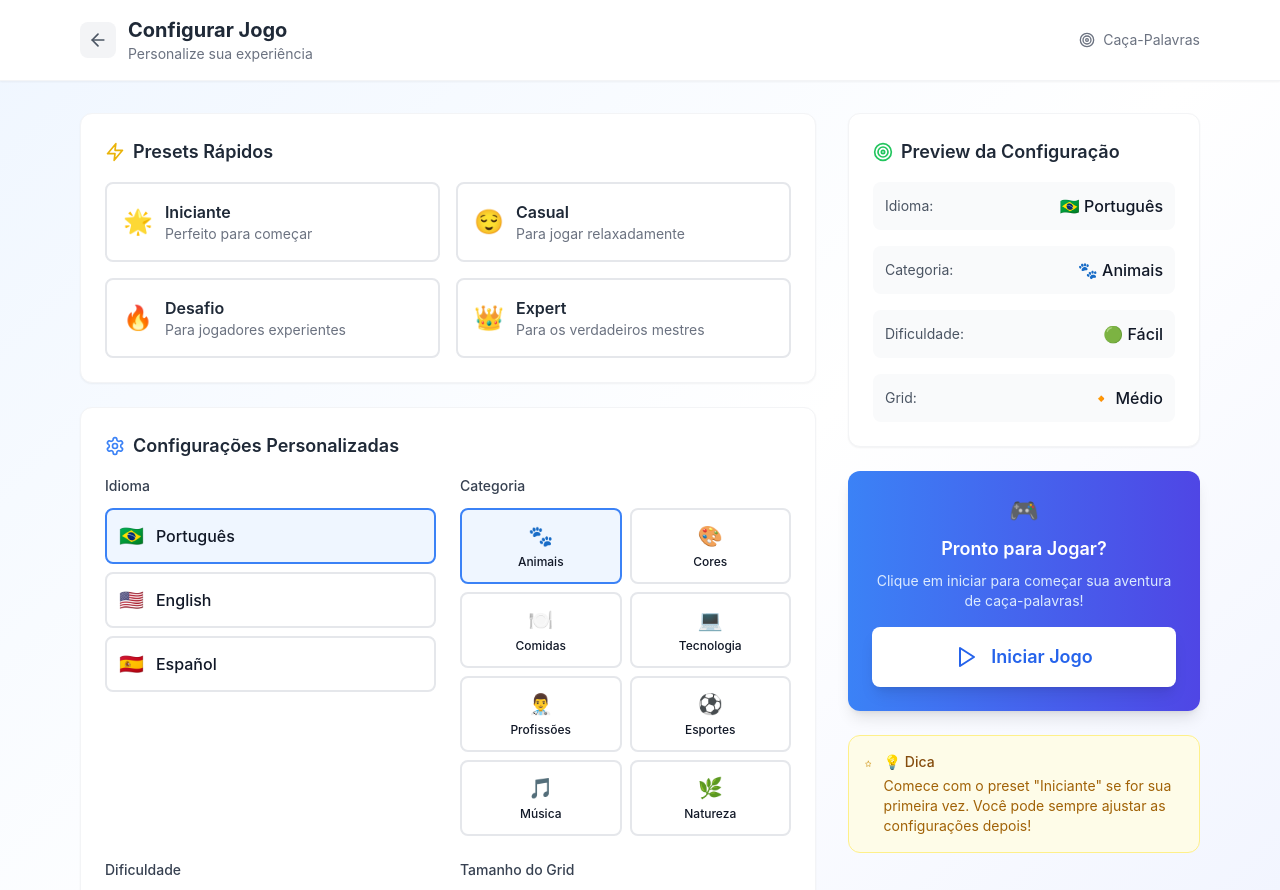
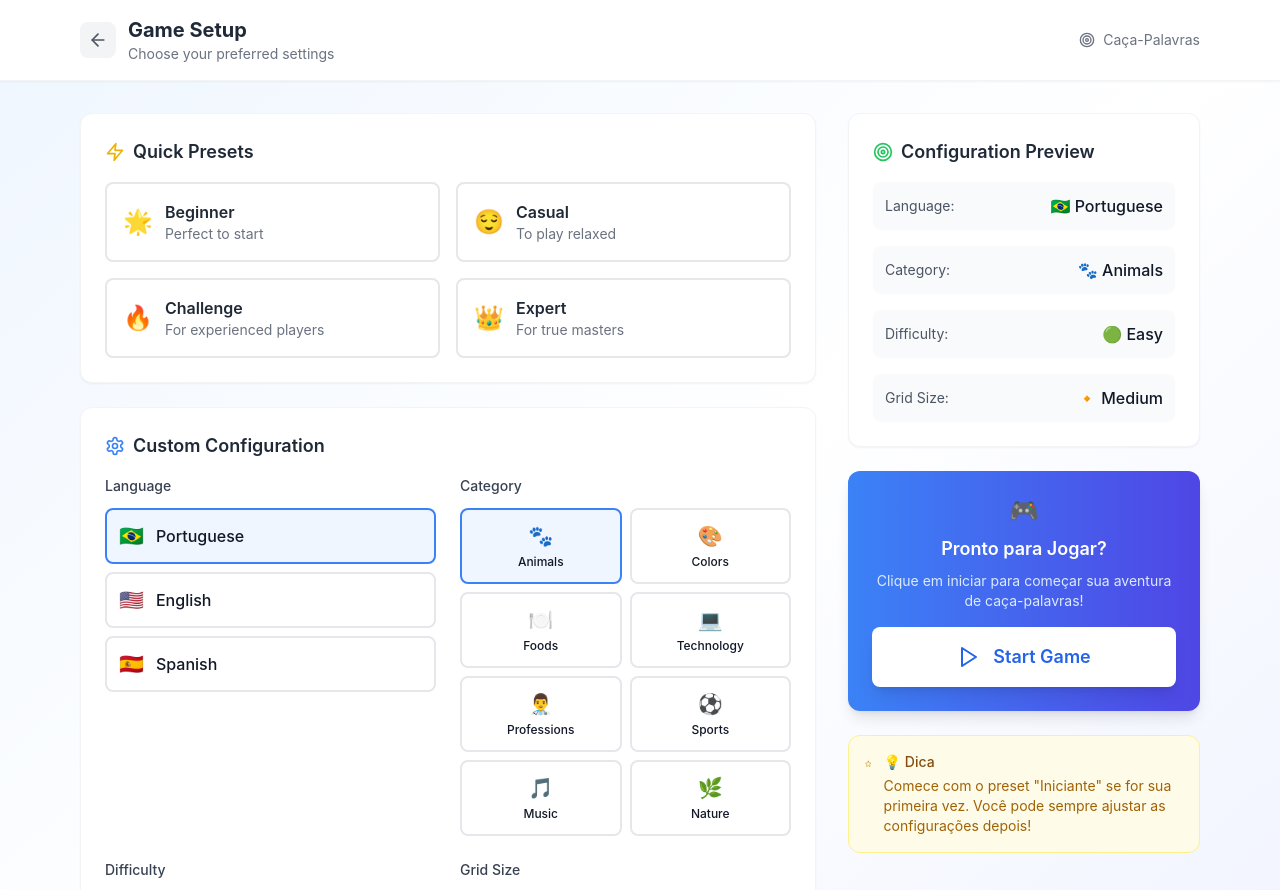
Before and after one commit to gus-gslab/gslgamezone, a React (Vite) app: page /game-setup in a window 1280 px wide. Shown: the top 890 px of the page. Built offline with nearby package versions, Linux system fonts and the light colour scheme.

Commit message:
🌍 Add i18n support to GameSetup page - now uses same language as Home

```diff
--- a/src/locales/en.json
+++ b/src/locales/en.json
@@ -80,5 +80,69 @@
       "about": "About",
       "contact": "Contact"
     }
+  },
+  "gameSetup": {
+    "title": "Game Setup",
+    "subtitle": "Choose your preferred settings",
+    "backToHome": "Back to Home",
+    "startGame": "Start Game",
+    "presets": {
+      "title": "Quick Presets",
+      "beginner": {
+        "name": "Beginner",
+        "description": "Perfect to start"
+      },
+      "casual": {
+        "name": "Casual",
+        "description": "To play relaxed"
+      },
+      "challenge": {
+        "name": "Challenge",
+        "description": "For experienced players"
+      },
+      "expert": {
+        "name": "Expert",
+        "description": "For true masters"
+      }
+    },
+    "custom": {
+      "title": "Custom Configuration",
+      "language": "Language",
+      "category": "Category",
+      "difficulty": "Difficulty",
+      "gridSize": "Grid Size"
+    },
+    "preview": {
+      "title": "Configuration Preview",
+      "language": "Language",
+      "category": "Category",
+      "difficulty": "Difficulty",
+      "gridSize": "Grid Size"
+    },
+    "categories": {
+      "animals": "Animals",
+      "colors": "Colors",
+      "foods": "Foods",
+      "technology": "Technology",
+      "professions": "Professions",
+      "sports": "Sports",
+      "music": "Music",
+      "nature": "Nature"
+    },
+    "difficulties": {
+      "easy": "Easy",
+      "medium": "Medium",
+      "hard": "Hard"
+    },
+    "gridSizes": {
+      "small": "Small",
+      "medium": "Medium",
+      "large": "Large"
+    },
+    "languages": {
+      "pt": "Portuguese",
+      "en": "English",
+      "es": "Spanish"
+    }
   }
 }
--- a/src/locales/es.json
+++ b/src/locales/es.json
@@ -80,5 +80,69 @@
       "about": "Acerca de",
       "contact": "Contacto"
     }
+  },
+  "gameSetup": {
+    "title": "Configurar Juego",
+    "subtitle": "Elige tus configuraciones preferidas",
+    "backToHome": "Volver al Inicio",
+    "startGame": "Iniciar Juego",
+    "presets": {
+      "title": "Presets Rápidos",
+      "beginner": {
+        "name": "Principiante",
+        "description": "Perfecto para empezar"
+      },
+      "casual": {
+        "name": "Casual",
+        "description": "Para jugar relajadamente"
+      },
+      "challenge": {
+        "name": "Desafío",
+        "description": "Para jugadores experimentados"
+      },
+      "expert": {
+        "name": "Experto",
+        "description": "Para los verdaderos maestros"
+      }
+    },
+    "custom": {
+      "title": "Configuración Personalizada",
+      "language": "Idioma",
+      "category": "Categoría",
+      "difficulty": "Dificultad",
+      "gridSize": "Tamaño de la Cuadrícula"
+    },
+    "preview": {
+      "title": "Vista Previa de la Configuración",
+      "language": "Idioma",
+      "category": "Categoría",
+      "difficulty": "Dificultad",
+      "gridSize": "Tamaño de la Cuadrícula"
+    },
+    "categories": {
+      "animals": "Animales",
+      "colors": "Colores",
+      "foods": "Comidas",
+      "technology": "Tecnología",
+      "professions": "Profesiones",
+      "sports": "Deportes",
+      "music": "Música",
+      "nature": "Naturaleza"
+    },
+    "difficulties": {
+      "easy": "Fácil",
+      "medium": "Medio",
+      "hard": "Difícil"
+    },
+    "gridSizes": {
+      "small": "Pequeño",
+      "medium": "Medio",
+      "large": "Grande"
+    },
+    "languages": {
+      "pt": "Portugués",
+      "en": "Inglés",
+      "es": "Español"
+    }
   }
 }
--- a/src/locales/pt.json
+++ b/src/locales/pt.json
@@ -80,5 +80,69 @@
       "about": "Sobre",
       "contact": "Contato"
     }
+  },
+  "gameSetup": {
+    "title": "Configurar Jogo",
+    "subtitle": "Escolha suas configurações preferidas",
+    "backToHome": "Voltar para Home",
+    "startGame": "Iniciar Jogo",
+    "presets": {
+      "title": "Presets Rápidos",
+      "beginner": {
+        "name": "Iniciante",
+        "description": "Perfeito para começar"
+      },
+      "casual": {
+        "name": "Casual",
+        "description": "Para jogar relaxadamente"
+      },
+      "challenge": {
+        "name": "Desafio",
+        "description": "Para jogadores experientes"
+      },
+      "expert": {
+        "name": "Expert",
+        "description": "Para os verdadeiros mestres"
+      }
+    },
+    "custom": {
+      "title": "Configuração Personalizada",
+      "language": "Idioma",
+      "category": "Categoria",
+      "difficulty": "Dificuldade",
+      "gridSize": "Tamanho do Grid"
+    },
+    "preview": {
+      "title": "Preview da Configuração",
+      "language": "Idioma",
+      "category": "Categoria",
+      "difficulty": "Dificuldade",
+      "gridSize": "Tamanho do Grid"
+    },
+    "categories": {
+      "animals": "Animais",
+      "colors": "Cores",
+      "foods": "Comidas",
+      "technology": "Tecnologia",
+      "professions": "Profissões",
+      "sports": "Esportes",
+      "music": "Música",
+      "nature": "Natureza"
+    },
+    "difficulties": {
+      "easy": "Fácil",
+      "medium": "Médio",
+      "hard": "Difícil"
+    },
+    "gridSizes": {
+      "small": "Pequeno",
+      "medium": "Médio",
+      "large": "Grande"
+    },
+    "languages": {
+      "pt": "Português",
+      "en": "English",
+      "es": "Español"
+    }
   }
 }
--- a/src/pages/GameSetup.tsx
+++ b/src/pages/GameSetup.tsx
@@ -14,7 +14,7 @@ interface GameConfig {
 const GameSetup: React.FC = () => {
   const navigate = useNavigate();
   const [searchParams] = useSearchParams();
-  const { i18n } = useTranslation();
+  const { i18n, t } = useTranslation();
 
   // Configuração inicial baseada na URL ou padrões
   const [config, setConfig] = useState<GameConfig>({
@@ -42,61 +42,61 @@ const GameSetup: React.FC = () => {
   const presets = [
     {
       id: 'beginner',
-      name: 'Iniciante',
-      description: 'Perfeito para começar',
+      name: t('gameSetup.presets.beginner.name'),
+      description: t('gameSetup.presets.beginner.description'),
       icon: '🌟',
       config: { language: config.language, gridSize: 'small', difficulty: 'easy', category: 'animals' }
     },
     {
       id: 'casual',
-      name: 'Casual',
-      description: 'Para jogar relaxadamente',
+      name: t('gameSetup.presets.casual.name'),
+      description: t('gameSetup.presets.casual.description'),
       icon: '😌',
       config: { language: config.language, gridSize: 'medium', difficulty: 'easy', category: 'colors' }
     },
     {
       id: 'challenge',
-      name: 'Desafio',
-      description: 'Para jogadores experientes',
+      name: t('gameSetup.presets.challenge.name'),
+      description: t('gameSetup.presets.challenge.description'),
       icon: '🔥',
       config: { language: config.language, gridSize: 'large', difficulty: 'medium', category: 'technology' }
     },
     {
       id: 'expert',
-      name: 'Expert',
-      description: 'Para os verdadeiros mestres',
+      name: t('gameSetup.presets.expert.name'),
+      description: t('gameSetup.presets.expert.description'),
       icon: '👑',
       config: { language: config.language, gridSize: 'large', difficulty: 'hard', category: 'professions' }
     }
   ];
 
   const categories = {
-    animals: { name: 'Animais', icon: '🐾', color: 'from-green-400 to-green-600' },
-    colors: { name: 'Cores', icon: '🎨', color: 'from-pink-400 to-pink-600' },
-    foods: { name: 'Comidas', icon: '🍽️', color: 'from-orange-400 to-orange-600' },
-    technology: { name: 'Tecnologia', icon: '💻', color: 'from-blue-400 to-blue-600' },
-    professions: { name: 'Profissões', icon: '👨‍⚕️', color: 'from-purple-400 to-purple-600' },
-    sports: { name: 'Esportes', icon: '⚽', color: 'from-red-400 to-red-600' },
-    music: { name: 'Música', icon: '🎵', color: 'from-indigo-400 to-indigo-600' },
-    nature: { name: 'Natureza', icon: '🌿', color: 'from-emerald-400 to-emerald-600' }
+    animals: { name: t('gameSetup.categories.animals'), icon: '🐾', color: 'from-green-400 to-green-600' },
+    colors: { name: t('gameSetup.categories.colors'), icon: '🎨', color: 'from-pink-400 to-pink-600' },
+    foods: { name: t('gameSetup.categories.foods'), icon: '🍽️', color: 'from-orange-400 to-orange-600' },
+    technology: { name: t('gameSetup.categories.technology'), icon: '💻', color: 'from-blue-400 to-blue-600' },
+    professions: { name: t('gameSetup.categories.professions'), icon: '👨‍⚕️', color: 'from-purple-400 to-purple-600' },
+    sports: { name: t('gameSetup.categories.sports'), icon: '⚽', color: 'from-red-400 to-red-600' },
+    music: { name: t('gameSetup.categories.music'), icon: '🎵', color: 'from-indigo-400 to-indigo-600' },
+    nature: { name: t('gameSetup.categories.nature'), icon: '🌿', color: 'from-emerald-400 to-emerald-600' }
   };
 
   const difficulties = [
-    { value: 'easy', name: 'Fácil', icon: '🟢', description: 'Palavras simples e curtas' },
-    { value: 'medium', name: 'Médio', icon: '🟡', description: 'Palavras intermediárias' },
-    { value: 'hard', name: 'Difícil', icon: '🔴', description: 'Palavras complexas e longas' }
+    { value: 'easy', name: t('gameSetup.difficulties.easy'), icon: '🟢', description: 'Palavras simples e curtas' },
+    { value: 'medium', name: t('gameSetup.difficulties.medium'), icon: '🟡', description: 'Palavras intermediárias' },
+    { value: 'hard', name: t('gameSetup.difficulties.hard'), icon: '🔴', description: 'Palavras complexas e longas' }
   ];
 
   const gridSizes = [
-    { value: 'small', name: 'Pequeno', icon: '🔹', description: '10x12 - 6 palavras' },
-    { value: 'medium', name: 'Médio', icon: '🔸', description: '12x15 - 8 palavras' },
-    { value: 'large', name: 'Grande', icon: '🔶', description: '14x18 - 10 palavras' }
+    { value: 'small', name: t('gameSetup.gridSizes.small'), icon: '🔹', description: '10x12 - 6 palavras' },
+    { value: 'medium', name: t('gameSetup.gridSizes.medium'), icon: '🔸', description: '12x15 - 8 palavras' },
+    { value: 'large', name: t('gameSetup.gridSizes.large'), icon: '🔶', description: '14x18 - 10 palavras' }
   ];
 
   const languages = [
-    { value: 'pt', name: 'Português', flag: '🇧🇷' },
-    { value: 'en', name: 'English', flag: '🇺🇸' },
-    { value: 'es', name: 'Español', flag: '🇪🇸' }
+    { value: 'pt', name: t('gameSetup.languages.pt'), flag: '🇧🇷' },
+    { value: 'en', name: t('gameSetup.languages.en'), flag: '🇺🇸' },
+    { value: 'es', name: t('gameSetup.languages.es'), flag: '🇪🇸' }
   ];
 
   const handlePresetSelect = (preset: any) => {
@@ -144,8 +144,8 @@ const GameSetup: React.FC = () => {
                 <ArrowLeft size={20} className="text-gray-600" />
               </motion.button>
               <div>
-                <h1 className="text-xl font-bold text-gray-800">Configurar Jogo</h1>
-                <p className="text-sm text-gray-500">Personalize sua experiência</p>
+                <h1 className="text-xl font-bold text-gray-800">{t('gameSetup.title')}</h1>
+                <p className="text-sm text-gray-500">{t('gameSetup.subtitle')}</p>
               </div>
             </div>
             <div className="flex items-center gap-2 text-sm text-gray-500">
@@ -171,7 +171,7 @@ const GameSetup: React.FC = () => {
             >
               <h2 className="text-lg font-semibold text-gray-800 mb-4 flex items-center gap-2">
                 <Zap className="text-yellow-500" size={20} />
-                Presets Rápidos
+                {t('gameSetup.presets.title')}
               </h2>
               <div className="grid grid-cols-1 sm:grid-cols-2 gap-4">
                 {presets.map((preset) => (
@@ -207,7 +207,7 @@ const GameSetup: React.FC = () => {
             >
               <h2 className="text-lg font-semibold text-gray-800 mb-4 flex items-center gap-2">
                 <Settings className="text-blue-500" size={20} />
-                Configurações Personalizadas
+                {t('gameSetup.custom.title')}
               </h2>
 
               <div className="grid grid-cols-1 md:grid-cols-2 gap-6">
@@ -215,7 +215,7 @@ const GameSetup: React.FC = () => {
                 {/* Idioma */}
                 <div>
                   <label className="block text-sm font-medium text-gray-700 mb-3">
-                    Idioma
+                    {t('gameSetup.custom.language')}
                   </label>
                   <div className="space-y-2">
                     {languages.map((lang) => (
@@ -240,7 +240,7 @@ const GameSetup: React.FC = () => {
                 {/* Categoria */}
                 <div>
                   <label className="block text-sm font-medium text-gray-700 mb-3">
-                    Categoria
+                    {t('gameSetup.custom.category')}
                   </label>
                   <div className="grid grid-cols-2 gap-2">
                     {Object.entries(categories).map(([key, cat]) => (
@@ -263,7 +263,7 @@ const GameSetup: React.FC = () => {
                 {/* Dificuldade */}
                 <div>
                   <label className="block text-sm font-medium text-gray-700 mb-3">
-                    Dificuldade
+                    {t('gameSetup.custom.difficulty')}
                   </label>
                   <div className="space-y-2">
                     {difficulties.map((diff) => (
@@ -291,7 +291,7 @@ const GameSetup: React.FC = () => {
                 {/* Tamanho do Grid */}
                 <div>
                   <label className="block text-sm font-medium text-gray-700 mb-3">
-                    Tamanho do Grid
+                    {t('gameSetup.custom.gridSize')}
                   </label>
                   <div className="space-y-2">
                     {gridSizes.map((size) => (
@@ -331,27 +331,27 @@ const GameSetup: React.FC = () => {
             >
               <h2 className="text-lg font-semibold text-gray-800 mb-4 flex items-center gap-2">
                 <Target className="text-green-500" size={20} />
-                Preview da Configuração
+                {t('gameSetup.preview.title')}
               </h2>
 
               <div className="space-y-4">
                 <div className="flex items-center justify-between p-3 bg-gray-50 rounded-lg">
-                  <span className="text-sm text-gray-600">Idioma:</span>
+                                      <span className="text-sm text-gray-600">{t('gameSetup.preview.language')}:</span>
                   <span className="font-medium">{languages.find(l => l.value === config.language)?.flag} {languages.find(l => l.value === config.language)?.name}</span>
                 </div>
 
                 <div className="flex items-center justify-between p-3 bg-gray-50 rounded-lg">
-                  <span className="text-sm text-gray-600">Categoria:</span>
+                                      <span className="text-sm text-gray-600">{t('gameSetup.preview.category')}:</span>
                   <span className="font-medium">{categories[config.category as keyof typeof categories]?.icon} {categories[config.category as keyof typeof categories]?.name}</span>
                 </div>
 
                 <div className="flex items-center justify-between p-3 bg-gray-50 rounded-lg">
-                  <span className="text-sm text-gray-600">Dificuldade:</span>
+                                      <span className="text-sm text-gray-600">{t('gameSetup.preview.difficulty')}:</span>
                   <span className="font-medium">{difficulties.find(d => d.value === config.difficulty)?.icon} {difficulties.find(d => d.value === config.difficulty)?.name}</span>
                 </div>
 
                 <div className="flex items-center justify-between p-3 bg-gray-50 rounded-lg">
-                  <span className="text-sm text-gray-600">Grid:</span>
+                                      <span className="text-sm text-gray-600">{t('gameSetup.preview.gridSize')}:</span>
                   <span className="font-medium">{gridSizes.find(s => s.value === config.gridSize)?.icon} {gridSizes.find(s => s.value === config.gridSize)?.name}</span>
                 </div>
               </div>
@@ -379,7 +379,7 @@ const GameSetup: React.FC = () => {
                 whileTap={{ scale: 0.98 }}
               >
                 <Play size={24} />
-                Iniciar Jogo
+                {t('gameSetup.startGame')}
               </motion.button>
             </motion.div>
 
```
